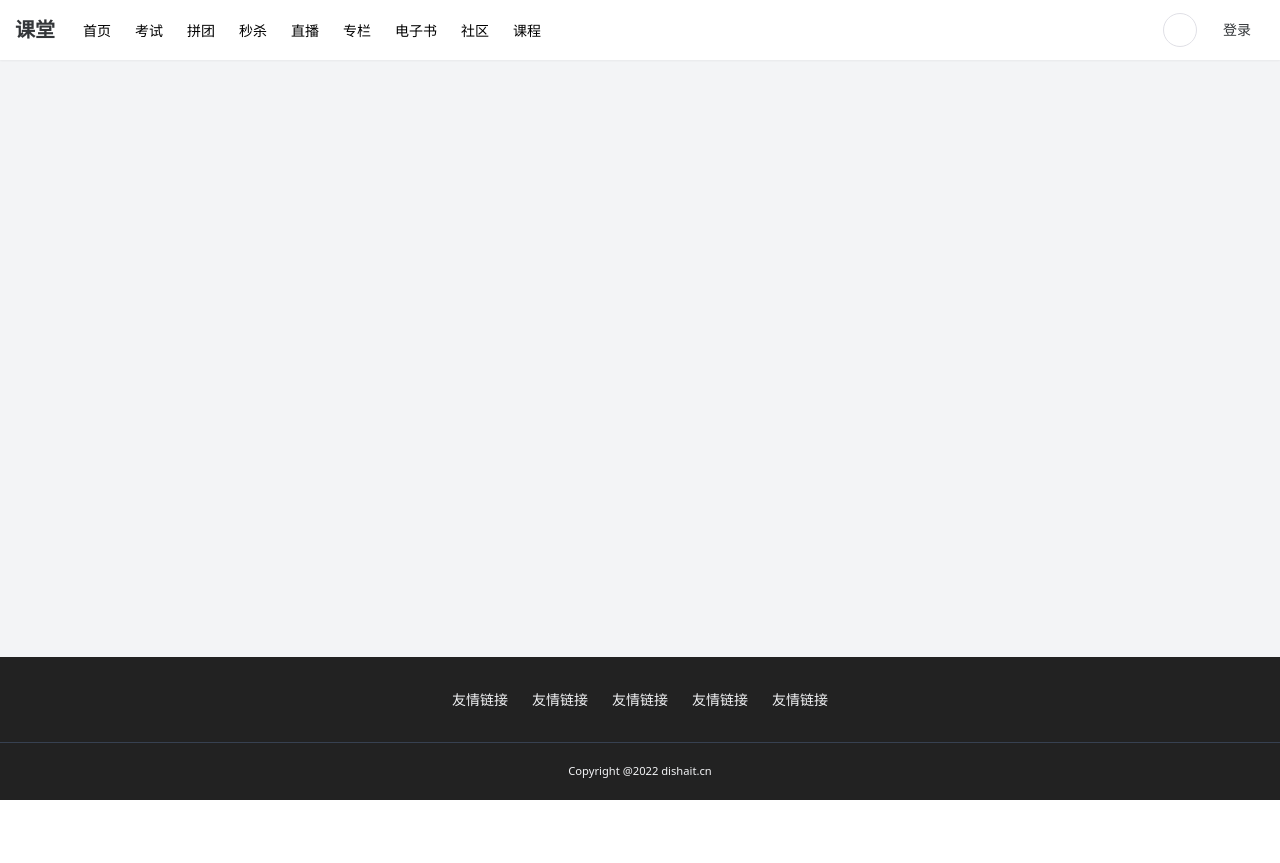
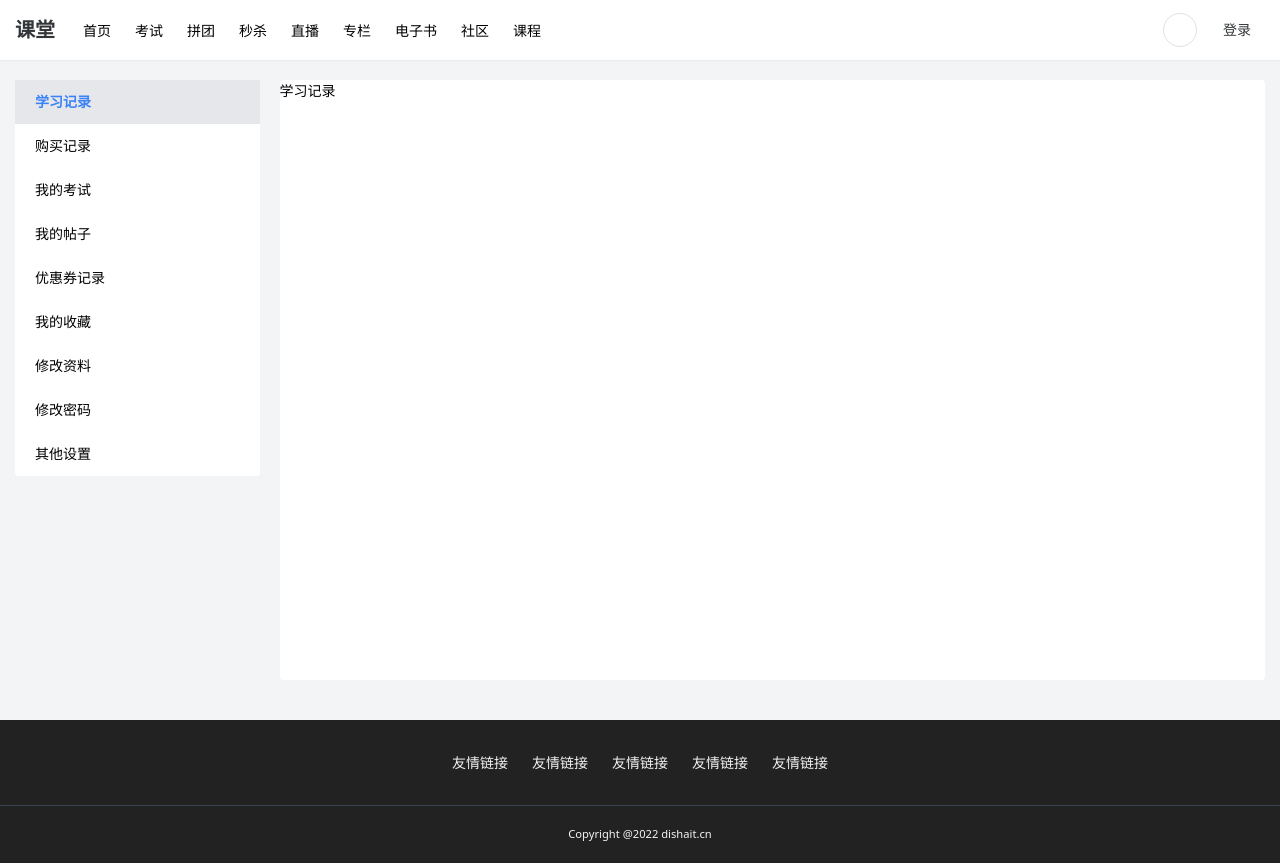
Before and after one commit to Lau225/nuxt-edu, a Nuxt app: page /user/history/1 in a window 1280 px wide. Before the commit the page ends 800 px from the top, so only its background shows below. Built offline with nearby package versions, Linux system fonts and the light colour scheme; no server answers; some icons are missing.

Commit message:
个人中心嵌套布局实现

```diff
--- a/components/NavBar.vue
+++ b/components/NavBar.vue
@@ -178,6 +178,10 @@ const handleSelect = (key) => {
             await useLogout()
           }
       })
+      break;
+      case 'center':
+        navigateTo({path:'/user/history/1'})
+        break;
   }
 }
 </script>
--- a/middleware/auth.js
+++ b/middleware/auth.js
@@ -7,9 +7,9 @@ export default defineNuxtRouteMiddleware((to,from)=>{
     const {message} = createDiscreteApi(["message"])
     if(!token.value){
         if(process.client){
-            return navigateTo("/login?form="+route.fullPath)
             message.error("请先登录")
         }
+        return navigateTo("/login?form="+route.fullPath)
     }
     // 未绑定手机号
     const phone = user.value?.phone
--- /dev/null
+++ b/pages/user.vue
@@ -0,0 +1,74 @@
+<template>
+  <n-grid :x-gap="20">
+    <n-grid-item :span="5">
+      <ul class="center-menu">
+        <li @click="navigate(item)" :class="{'active':item.name == activeName}" v-for="item,index in menus" :key="index">{{ item.title }}</li>
+      </ul>
+    </n-grid-item>
+    <n-grid-item :span="19">
+      <div class="bg-white rounded mb-10 !min-h-[75vh]">
+        <NuxtPage :page-key="pageKey" />
+      </div>
+    </n-grid-item>
+  </n-grid>
+</template>
+
+<script setup>
+import { NGrid, NGridItem } from "naive-ui";
+const route = useRoute();
+const pageKey = computed(() => route.fullPath);
+const activeName = computed(()=>route.name)
+const menus = [
+  {
+    title: "学习记录",
+    name: "user-history-page",
+  },
+  {
+    title: "购买记录",
+  },
+  {
+    title: "我的考试",
+  },
+  {
+    title: "我的帖子",
+  },
+  {
+    title: "优惠券记录",
+  },
+  {
+    title: "我的收藏",
+  },
+  {
+    title: "修改资料",
+  },
+  {
+    title: "修改密码",
+  },
+  {
+    title: "其他设置",
+  },
+];
+const navigate = () => {
+    navigateTo({
+        name:item.name,
+        params:{
+            page:1
+        }
+    })
+}
+definePageMeta({
+    middleware:["auth"]
+})
+</script>
+
+<style scoped>
+.center-menu {
+  @apply list-none bg-white rounded;
+}
+.center-menu li {
+  @apply px-5 py-3 text-sm cursor-pointer hover:bg-blue-50;
+}
+.active {
+  @apply font-bold text-blue-500 bg-gray-200;
+}
+</style>
--- /dev/null
+++ b/pages/user/history/[page].vue
@@ -0,0 +1,13 @@
+<template>
+  <div>
+    学习记录
+  </div>
+</template>
+
+<script setup>
+
+</script>
+
+<style>
+
+</style>
```
